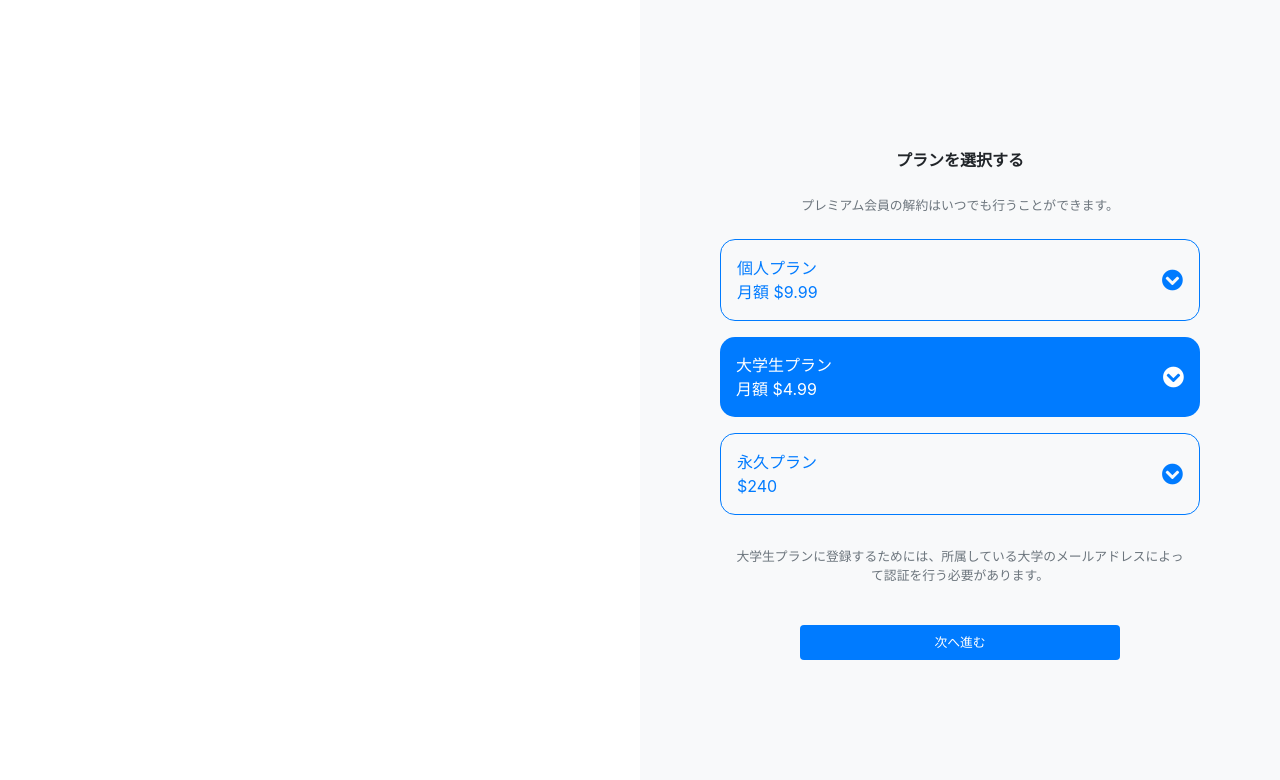
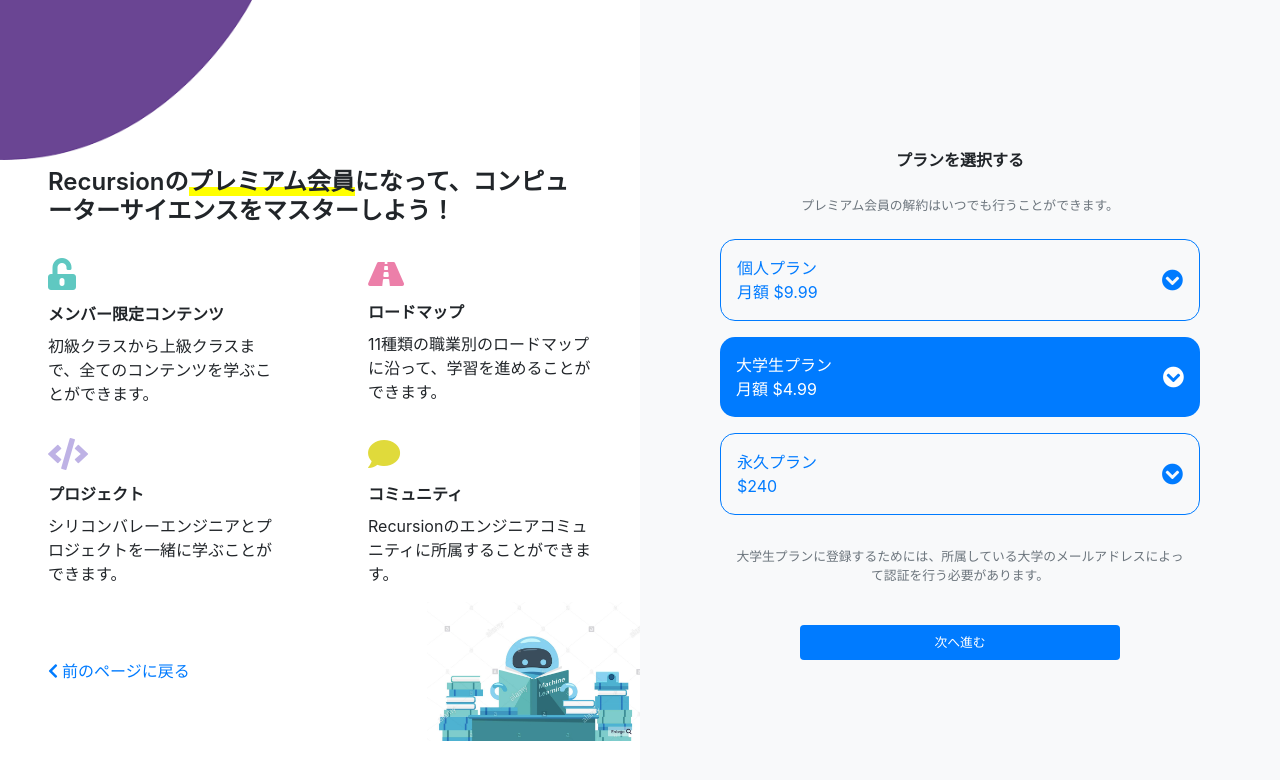
Before and after one commit to Makoto87/Choose-Plan-Page, a plain HTML site: page index.html in a window 1280 px wide. Drawn offline with nearby package versions, Linux system fonts and the light colour scheme.

Commit message:
add left screen

```diff
--- a/index.html
+++ b/index.html
@@ -15,9 +15,56 @@
 
   <div class="container row mw-100 m-0 p-0 main-height">
 
+    <!-- 左側 -->
+    <div class="container bg-white col-12 col-md-6 p-0">
+      <img class="fit-size" src="img/background-top.png" alt="">
 
-    <!-- 左側 -->
-    <div class="container bg-white col-12 col-md-6">
+      <div class="h4 little-bold justify-content-start mx-0 py-2 px-5">
+        <span class="textLine">Recursionの<span class="underLine">プレミアム会員</span>になって、</span><span class="textLine">コンピューターサイエンスをマスターしよう！</span>
+      </div>
+
+      <!-- 4つの説明 -->
+      <div class="container row col-12 m-0 p-0">
+        <!-- 1つめ -->
+        <div class="col-sm-6 col-md-12 col-lg-6 m-0 py-3 px-5">
+          <i class="keyColor fas fa-unlock-alt fa-2x pb-1"></i>
+          <div class="font-weight-bold py-2">メンバー限定コンテンツ</div>
+          <div>初級クラスから上級クラスまで、全てのコンテンツを学ぶことができます。</div>
+        </div>
+
+        <!-- 2つめ -->
+        <div class="col-sm-6 col-md-12 col-lg-6 m-0 py-3 px-5">
+          <i class="roadColor fas fa-road fa-2x pb^1"></i>
+          <div class="font-weight-bold py-2">ロードマップ</div>
+          <div>11種類の職業別のロードマップに沿って、学習を進めることができます。</div>
+        </div>
+
+        <!-- 3つめ -->
+        <div class="col-sm-6 col-md-12 col-lg-6 m-0 py-3 px-5">
+          <i class="codeColor fas fa-code fa-2x pb-1"></i>
+          <div class="font-weight-bold py-2">プロジェクト</div>
+          <div>シリコンバレーエンジニアとプロジェクトを一緒に学ぶことができます。</div>
+        </div>
+
+        <!-- 4つめ -->
+        <div class="col-sm-6 col-md-12 col-lg-6 m-0 py-3 px-5">
+          <i class="commentColor fas fa-comment fa-2x pb-1"></i>
+          <div class="font-weight-bold py-2">コミュニティ</div>
+          <div>Recursionのエンジニアコミュニティに所属することができます。</div>
+        </div>
+      </div>
+
+      <!-- 下の部分 -->
+      <div class="d-flex p-0">
+        <div class="col-8 d-flex align-items-center mx-0 p-5">
+          <i class="text-primary fas fa-chevron-left mr-1"></i>
+          <div class="text-primary">前のページに戻る</div>
+        </div>
+
+        <div class="col-4 d-flex align-items-end justify-content-end p-0">
+          <img class="img-fluid p-0" src="img/background-bottom.png" alt="">
+        </div>
+      </div>
 
     </div>
 
--- a/styles.css
+++ b/styles.css
@@ -9,6 +9,62 @@
   font-size: 0.8rem;
 }
 
+.little-bold {
+  font-weight: 600;
+}
+
+.underLine {
+  background:linear-gradient(transparent 70%, #FFFF00 0%);
+}
+
+.fit-size {
+  height: 20vh;
+}
+
 .radius {
   border-radius: 15px;
 }
+
+.keyColor {
+  color: #5FC8C1;
+}
+
+.roadColor {
+  color: #EC7FA9;
+}
+
+.codeColor {
+  color: #BEB2E5;
+}
+
+.commentColor {
+  color: #E0DA3B;
+}
+
+
+/* レスポンシブルデザイン用*/
+@media (max-width: 543px) {
+  .h4 {
+    line-height: 2rem;
+  }
+}
+
+@media (min-width: 544px) {
+  textLine {
+    display: inline-block;
+  }
+}
+
+
+@media (min-width: 768px) {
+  /* .textLine {
+    display: inline-block;
+  } */
+}
+@media (min-width: 992px) {
+
+}
+
+@media (min-width: 1200px) {
+
+}
```
